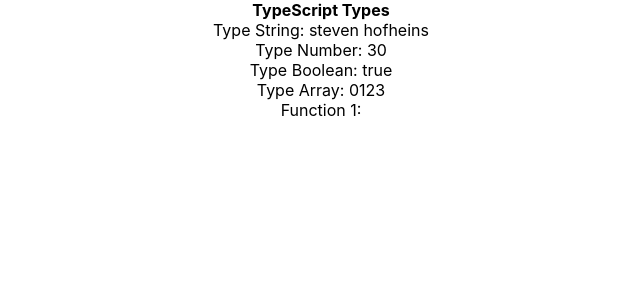
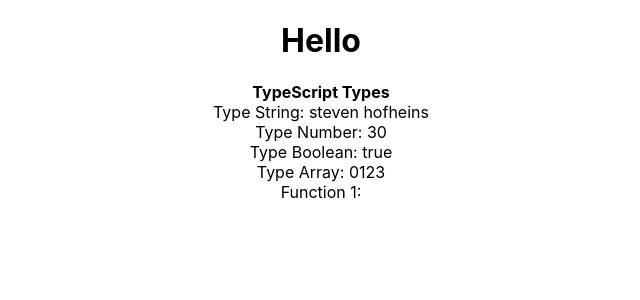
Before and after one commit to StevenCreates/react-typescript-101, a React (Create React App) app: page / in a window 1280 px wide. Shown: the top 300 px of the page, without its empty margins (319-959 px from the left). Built offline with nearby package versions, Linux system fonts and the light colour scheme.

Commit message:
added head component

```diff
--- a/src/App.tsx
+++ b/src/App.tsx
@@ -1,12 +1,13 @@
 import React from 'react';
-import logo from './logo.svg';
 import './App.css';
 import Types from './components/Types'
 import Functions from './components/Functions';
+import { Head } from './components/Head';
+
 function App() {
   return (
     <div className="App">
-
+        <Head/>
         <Types />
         <Functions />
     </div>
--- /dev/null
+++ b/src/components/Head.tsx
@@ -0,0 +1,9 @@
+import React from 'react'
+
+export const Head = () => {
+    return (
+        <div>
+            <h1>Hello</h1>
+        </div>
+    )
+}
```
